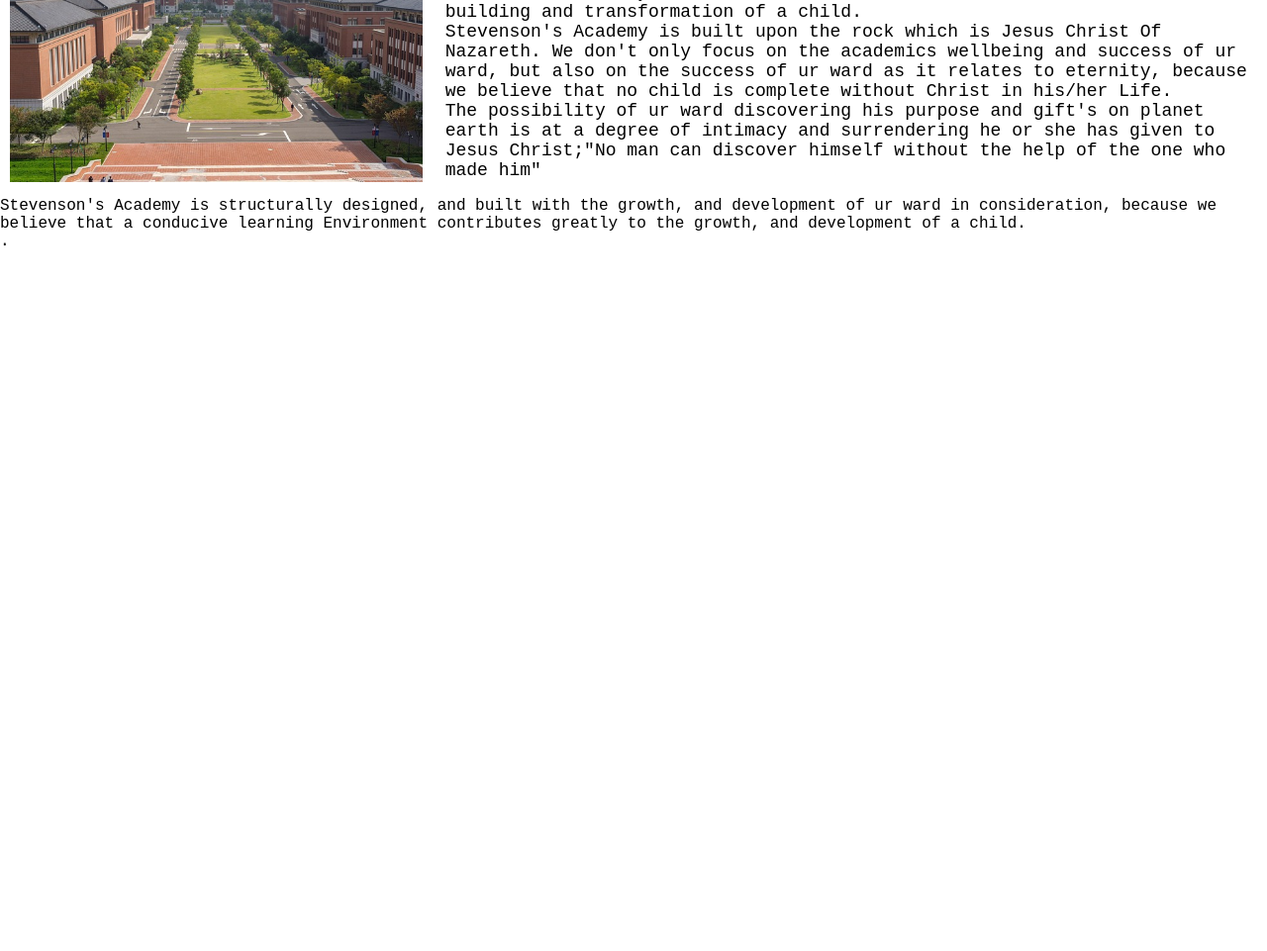
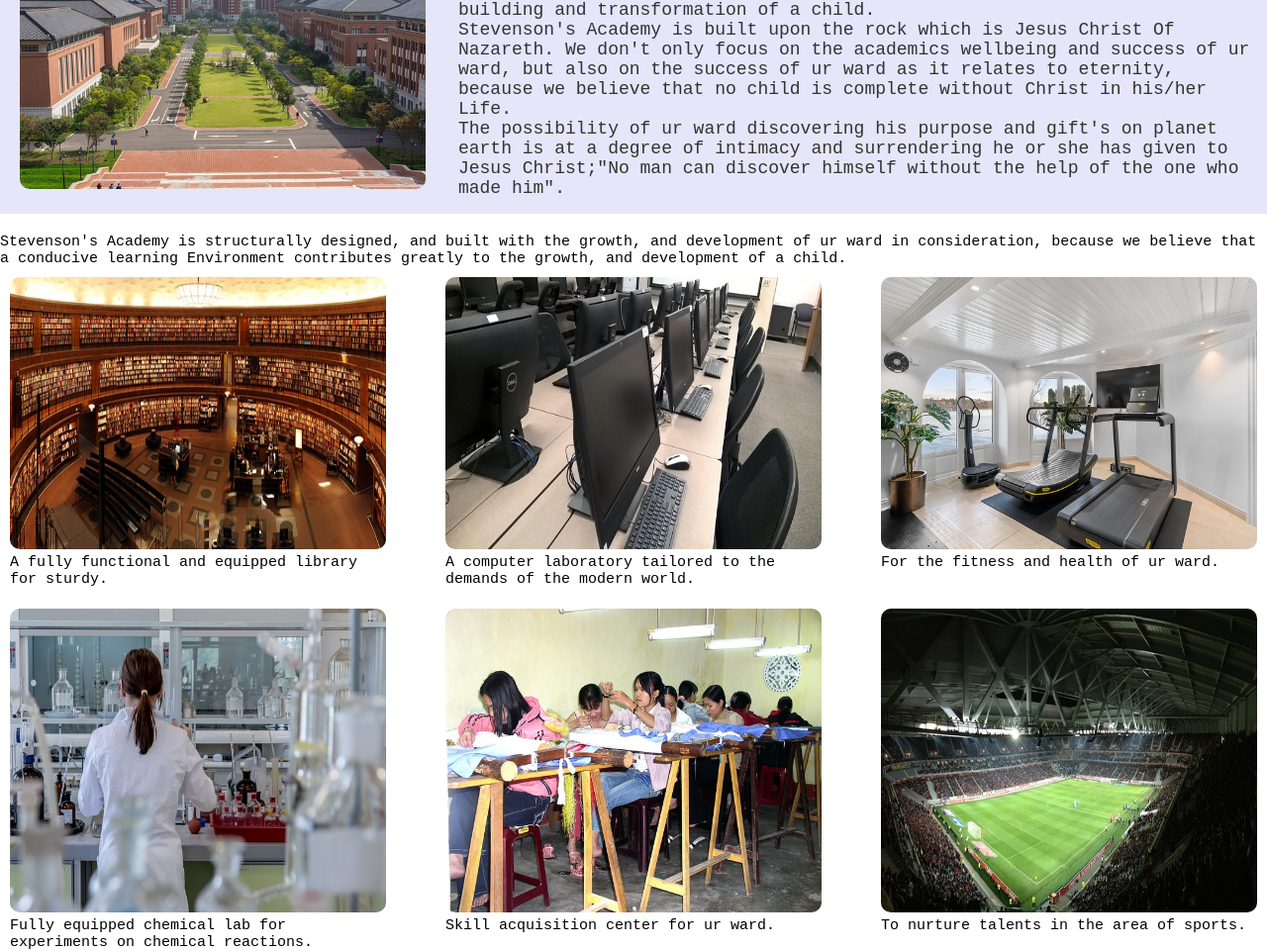
Before and after one commit to stephen-chinekeboy/school-website, a plain HTML site: page index.html in a window 1280 px wide. Shown: the part 673-1634 px from the top of the page at 99% size. Before the commit the page ends 926 px from the top, so only its background shows below. Drawn offline with Linux system fonts and the light colour scheme.

Commit message:
worked on environment section

```diff
--- a/index.html
+++ b/index.html
@@ -19,6 +19,7 @@
     </nav>
   </header>
 
+
   <section class="hero">
       <h3>Welcome to Stevenson's Academy</h3>
       <p>A learning place made for leaders of tomorrow.</p>
@@ -27,6 +28,7 @@
       ">Click here to register with us</button>
   </section>
 
+  <main>
     <section class="About">
       <div class="flex-container">
         <div class="img">
@@ -37,22 +39,65 @@
           <h2>About Us</h2>
           <p>Stevenson's Academy is an academic institution centered on the holistic building and transformation of a child.</p>
           <p>Stevenson's Academy is built upon the rock which is Jesus Christ Of Nazareth. We don't only focus on the academics wellbeing and success of ur ward, but also on the success of ur ward as it relates to eternity, because we believe that no child is complete without Christ in his/her Life.</p>
-        <p>The possibility of ur ward discovering his purpose and gift's on planet earth is at a degree of intimacy and surrendering he or she has given to Jesus Christ;"No man can discover himself without the help of the one who made him"</p>
+          <p>The possibility of ur ward discovering his purpose and gift's on planet earth is at a degree of intimacy and surrendering he or she has given to Jesus Christ;"No man can discover himself without the help of the one who made him".</p>
         </div>
       </div>
     </section>
 
-  <section class="grid">
-    <div class="grid-container">
+
+    <section class="Environment">
       <div class="text">
           <p>Stevenson's Academy is structurally designed, and built with the growth, and development of ur ward in consideration, because we believe that a conducive learning Environment contributes greatly to the growth, and development of a child.</p>
       </div>
 
-      .
+      <div class="grid-container">
+        <div class="img">
+          <img src="/assets/books-1281581_640.jpg" alt="Library">
+          <p>A fully functional and equipped library for  sturdy.</p>
+        </div>
+
+        <div class="img">
+          <img src="/assets/computer-2381149_640.jpg" alt="Ict center">
+          <p>A computer laboratory tailored to the demands of the modern world.</p>
+        </div>
+
+        <div class="img">
+          <img src="/assets/gym-9071371_640.jpg" alt="Gym house">
+          <p>For the fitness and health of ur ward.</p>
+        </div>
+
+        <div class="img">
+          <img src="/assets/laboratory-2815641_640.jpg" alt="Chemical Laboratory">
+          <p>Fully equipped chemical lab for experiments on chemical reactions.</p>
+        </div>
+
+        <div class="img">
+          <img src="/assets/people-443712_640.jpg" alt="skill acquisition">
+          <p>Skill acquisition center for ur ward.</p>
+        </div>
+
+        <div class="img">
+          <img src="/assets/stadium-189777_640.jpg" alt="Football stadium">
+          <p>To nurture talents in the area of sports.</p>
+        </div>
 
       </div>
     </section>
 
+    <!-- <section class="grid-container-2">
+      <div class="achieve">
+        <h2>Achievements</h2>
+        <p>We as a learning institution, as always encouraged our students to be discipline, and focused on the "why" they were enrolled/registered with us by their parents.</p>
+      </div>
+
+      <div class="grid-container-2">
+
+      </div>
+    </section> -->
+  </main>
+
+
+
   <script src="/script.js"></script>
 </body>
 </html>
--- a/style.css
+++ b/style.css
@@ -86,9 +86,9 @@ a:hover {
 /* hero ends */
 
 /* about section begins */
-.sec {
+.About {
   background-color: lavender;
-  /* padding: 10px; */
+  color: #333;
 }
 
 .flex-container {
@@ -115,9 +115,36 @@ a:hover {
   font-size: 18px;
 }
 
+.Environment {
+  color: black;
+  margin-top: 20px;
+  background-color: #ffffff;
+}.grid-container {
+  display: grid;
+  grid-template-columns: repeat(3, 1fr);
+  gap: 40px;
+} p {
+  font-size: 15px;
+  font-weight: light;
+}
+
+.img {
+  padding: 10px;
+  margin-right: 0px;
+} .img img {
+  border-radius: 10px;
+  width: 100%;
+} .img img:hover {
+
+}
+
+.grid-container-2 {
+  margin-top: 40px;
+  background-color: #d3d3d3;
+}
 
 
-/* @media (max-width: 480px) {
+@media (max-width: 480px) {
   .nav-bar {
     font-size: 10px;
     padding: 0px;
@@ -129,14 +156,24 @@ a:hover {
   .hero {
     text-align: center;
   } .hero h3 {
-    font-size: 30px;
+    font-size: 35px;
   }.hero p {
     font-size: 20px;
   } .hero button {
-    font-size: 15px;
+    font-size: 18px;
   }
 
   .flex-container {
     display: flex;
     flex-direction: column-reverse;
-  } */
+  }
+
+  .grid-container {
+    display: flex;
+    flex-direction: column;
+    gap: 5px;
+  } .img img{
+    width: 100%;
+    height: 70vh;
+  }
+}
```
Lines whose indentation alone changed are shown as unchanged.
